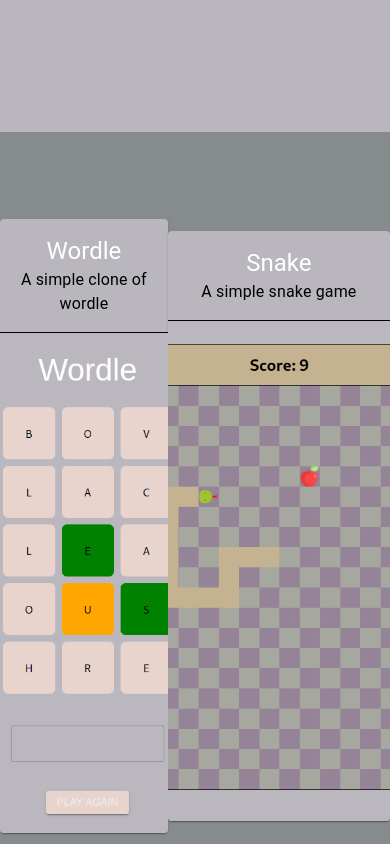
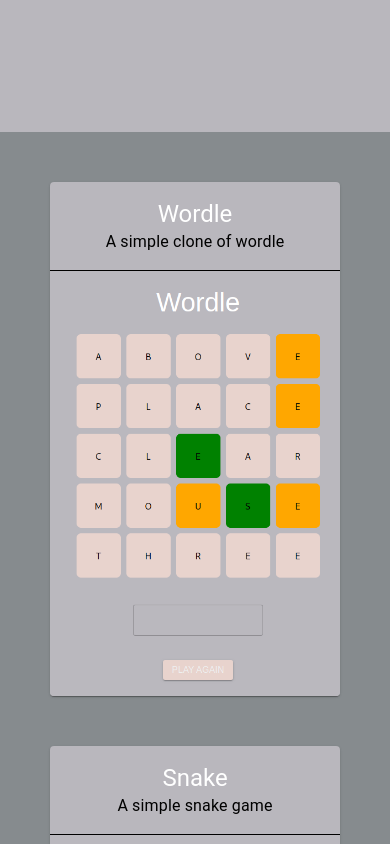
Before and after one commit to Marcos-Gamarra/personal_website, a React (Create React App) app: page / in a window 390 px wide. Shown: the part 1500-2344 px from the top of the page. Built offline with nearby package versions, Linux system fonts and the light colour scheme.

Commit message:
make projects page responsive

```diff
--- a/src/pages/Projects.js
+++ b/src/pages/Projects.js
@@ -1,9 +1,9 @@
 import * as React from 'react';
-import * as mui from '@mui/material';
 import Card from '@mui/material/Card';
 import CardMedia from '@mui/material/CardMedia';
 import CardHeader from '@mui/material/CardHeader';
 import CardActionArea from '@mui/material/CardActionArea';
+import Box from '@mui/material/Box';
 import { useNavigate } from 'react-router-dom';
 import { useCallback } from 'react';
 
@@ -14,7 +14,12 @@ const SnakeCard = () => {
     }, [navigate]);
     return (
         <Card
-            sx={{ maxWidth: 500 }}
+            sx={{
+                maxWidth: {
+                    xs: 300,
+                    sm: 500,
+                }
+            }}
         >
             <CardActionArea
                 onClick={onClick}
@@ -29,13 +34,12 @@ const SnakeCard = () => {
                 />
                 <CardMedia
                     component="img"
-                    height="500"
                     image="./assets/snakeScreenshot.png"
                     alt="snake"
                 />
 
             </CardActionArea>
-        </Card>
+        </Card >
     );
 }
 
@@ -45,7 +49,12 @@ const WordleCard = () => {
         navigate('/projects/wordle');
     }, [navigate]);
     return (
-        <Card sx={{ maxWidth: 500 }}>
+        <Card sx={{
+            maxWidth: {
+                xs: 300,
+                sm: 500,
+            }
+        }}>
             <CardActionArea
                 onClick={onClick}
             >
@@ -59,9 +68,9 @@ const WordleCard = () => {
                 />
                 <CardMedia
                     component="img"
-                    height="500"
                     image="./assets/wordleScreenshot.png"
                     alt="wordle"
+
                 />
             </CardActionArea>
         </Card>
@@ -72,23 +81,25 @@ const WordleCard = () => {
 
 const Projects = React.forwardRef((_, ref) => {
     return (
-        <mui.Box ref={ref}
+        <Box
+            ref={ref}
             sx={{
                 display: 'flex',
+                flexDirection: { xs: 'column', md: 'row' },
                 justifyContent: 'space-evenly',
                 alignItems: 'center',
+                gridGap: { xs: '50px', sm: '0px' },
+                padding: { xs: '50px', sm: '0px' },
                 height: {
-                    //For mobile, appbar height is 56px
-                    //appbar height in desktop is 64px
-                    xs: `calc(100vh - 56px)`,
-                    sm: window.innerHeight - 64,
+                    xs: 'auto',
+                    md: `calc(100vh - 64px)`,
                 },
-                bgcolor: 'background.default',
+                backgroundColor: 'background.default',
             }}
         >
             <WordleCard />
             <SnakeCard />
-        </mui.Box>
+        </Box>
     );
 });
 
```
